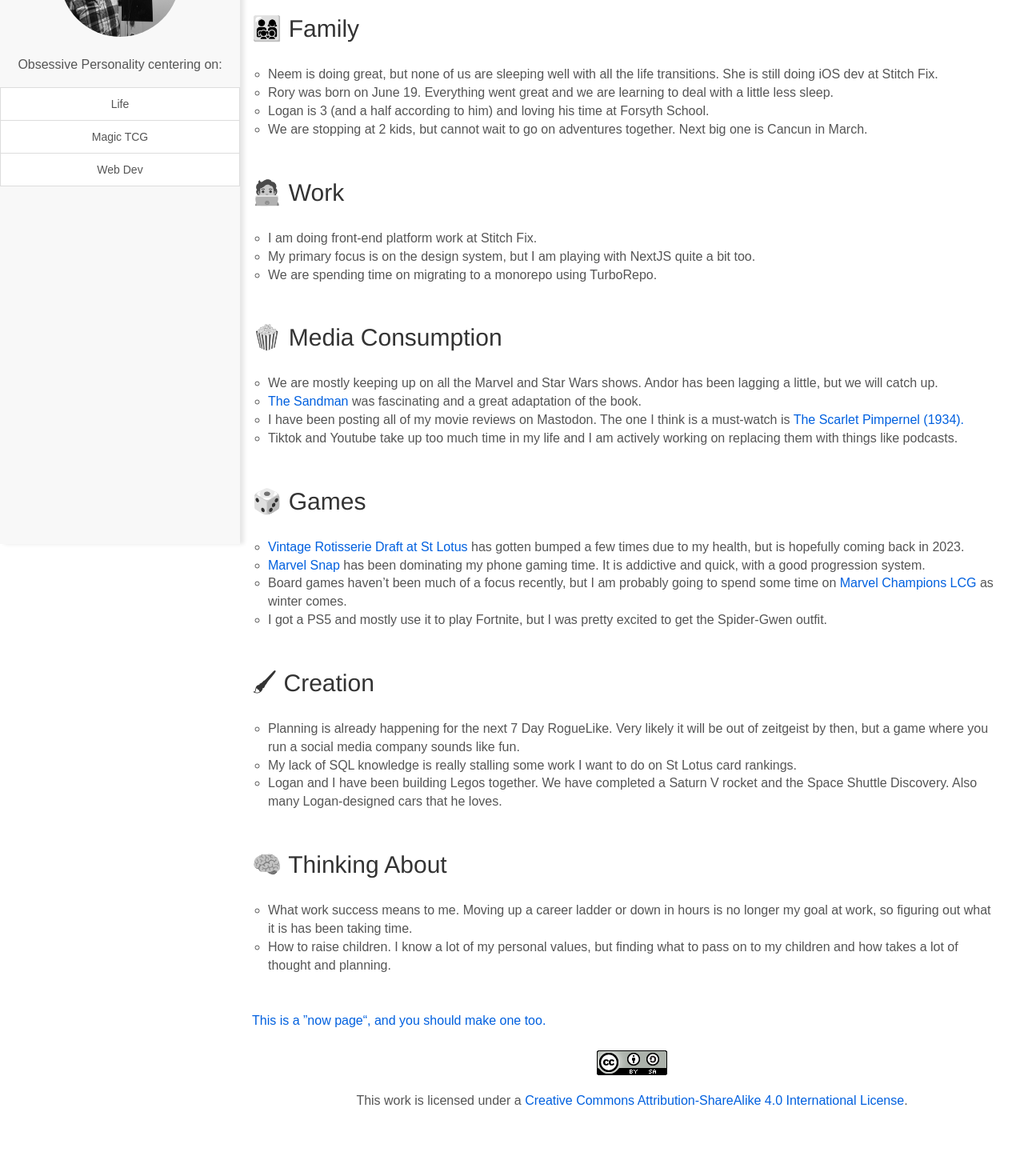
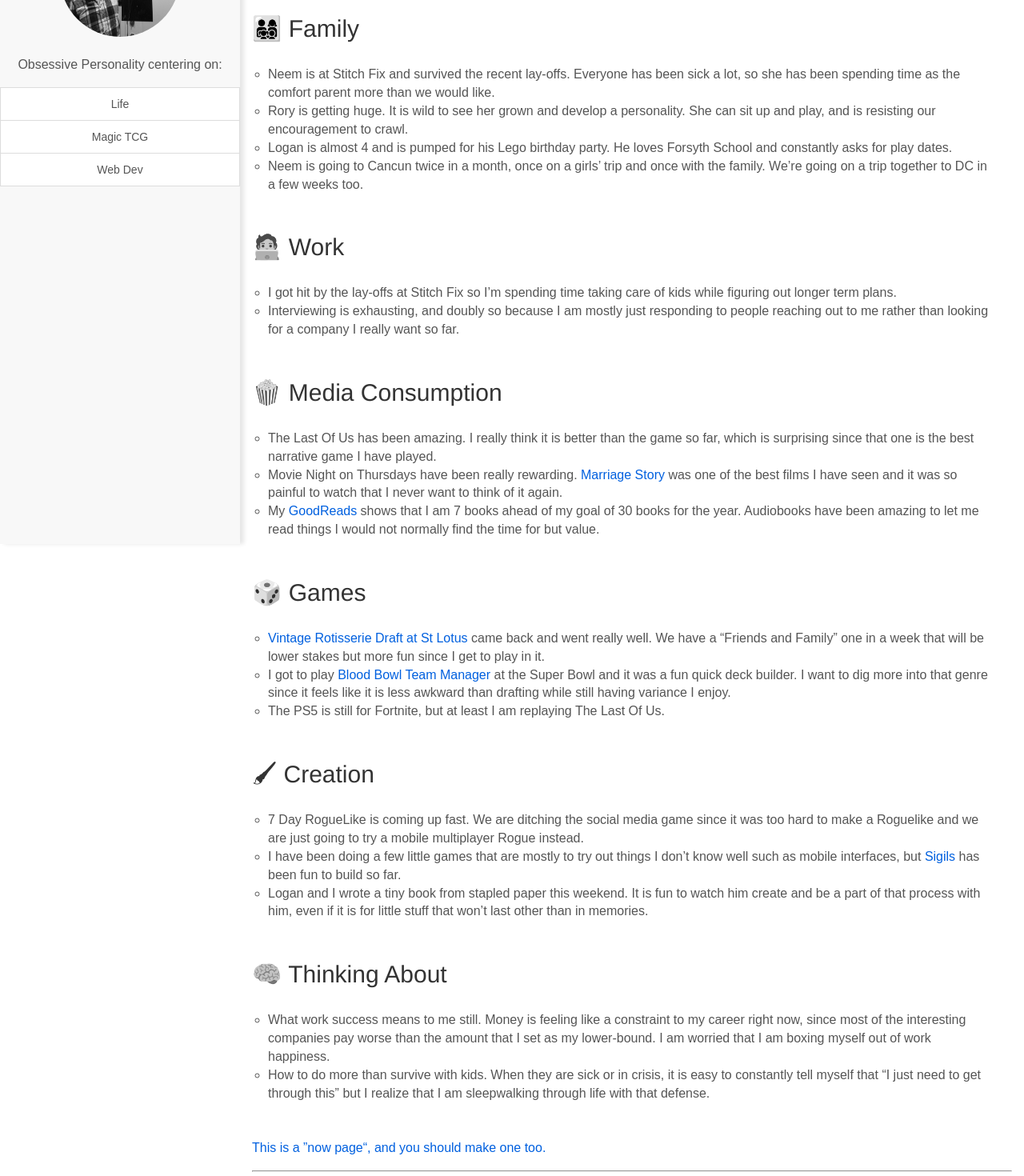
Before and after one commit to katerberg/website, a Next.js app: page /now in a window 1280 px wide. Shown: the part 120-1590 px from the top of the page at 80% size. Before the commit the page ends 1508 px from the top, so only its background shows below. Built offline with nearby package versions, Linux system fonts and the light colour scheme.

Commit message:
Updates now page

```diff
--- a/pages/now.tsx
+++ b/pages/now.tsx
@@ -1,3 +1,4 @@
+import Link from 'next/link';
 import React from 'react';
 import styles from '../styles/Now.module.scss';
 
@@ -5,9 +6,150 @@
   return (
     <>
       <h1>{'What I am up to now'}</h1>
+      <p className={styles.lastUpdated}>{'Updated 2023-02-13'}</p>
+      <section className={styles.section}>
+        <h3 className={styles.sectionHeader}>{'👨‍👩‍👧‍👦 Family'}</h3>
+        <ul className={styles.sectionContent}>
+          <li className={styles.sectionContentItem}>
+            {
+              'Neem is at Stitch Fix and survived the recent lay-offs. Everyone has been sick a lot, so she has been spending time as the comfort parent more than we would like.'
+            }
+          </li>
+          <li className={styles.sectionContentItem}>
+            {
+              'Rory is getting huge. It is wild to see her grown and develop a personality. She can sit up and play, and is resisting our encouragement to crawl.'
+            }
+          </li>
+          <li className={styles.sectionContentItem}>
+            {
+              'Logan is almost 4 and is pumped for his Lego birthday party. He loves Forsyth School and constantly asks for play dates.'
+            }
+          </li>
+          <li className={styles.sectionContentItem}>
+            {
+              'Neem is going to Cancun twice in a month, once on a girls’ trip and once with the family. We’re going on a trip together to DC in a few weeks too.'
+            }
+          </li>
+        </ul>
+      </section>
+      <section className={styles.section}>
+        <h3 className={styles.sectionHeader}>{'🧑‍💻 Work'}</h3>
+        <ul className={styles.sectionContent}>
+          <li className={styles.sectionContentItem}>
+            {
+              'I got hit by the lay-offs at Stitch Fix so I’m spending time taking care of kids while figuring out longer term plans.'
+            }
+          </li>
+          <li className={styles.sectionContentItem}>
+            {
+              'Interviewing is exhausting, and doubly so because I am mostly just responding to people reaching out to me rather than looking for a company I really want so far.'
+            }
+          </li>
+        </ul>
+      </section>
+      <section className={styles.section}>
+        <h3 className={styles.sectionHeader}>{'🍿 Media Consumption'}</h3>
+        <ul className={styles.sectionContent}>
+          <li className={styles.sectionContentItem}>
+            {
+              'The Last Of Us has been amazing. I really think it is better than the game so far, which is surprising since that one is the best narrative game I have played.'
+            }
+          </li>
+          <li className={styles.sectionContentItem}>
+            {'Movie Night on Thursdays have been really rewarding. '}
+            <a href="https://www.imdb.com/title/tt7653254/">
+              {'Marriage Story'}
+            </a>
+            {
+              ' was one of the best films I have seen and it was so painful to watch that I never want to think of it again.'
+            }
+          </li>
+          <li className={styles.sectionContentItem}>
+            {'My '}
+            <a href="https://www.goodreads.com/user/show/55606019-mark-katerberg">
+              {'GoodReads'}
+            </a>
+            {
+              ' shows that I am 7 books ahead of my goal of 30 books for the year. Audiobooks have been amazing to let me read things I would not normally find the time for but value.'
+            }
+          </li>
+        </ul>
+      </section>
+      <section className={styles.section}>
+        <h3 className={styles.sectionHeader}>{'🎲 Games'}</h3>
+        <ul className={styles.sectionContent}>
+          <li className={styles.sectionContentItem}>
+            <a href="https://stlotus.org">
+              {'Vintage Rotisserie Draft at St Lotus'}
+            </a>
+            {
+              ' came back and went really well. We have a “Friends and Family” one in a week that will be lower stakes but more fun since I get to play in it.'
+            }
+          </li>
+          <li className={styles.sectionContentItem}>
+            {'I got to play '}
+            <a href="https://boardgamegeek.com/boardgame/90137/blood-bowl-team-manager-card-game">
+              {'Blood Bowl Team Manager'}
+            </a>
+            {
+              ' at the Super Bowl and it was a fun quick deck builder. I want to dig more into that genre since it feels like it is less awkward than drafting while still having variance I enjoy.'
+            }
+          </li>
+          <li className={styles.sectionContentItem}>
+            {
+              'The PS5 is still for Fortnite, but at least I am replaying The Last Of Us.'
+            }
+          </li>
+        </ul>
+      </section>
+      <section className={styles.section}>
+        <h3 className={styles.sectionHeader}>{'🖌 Creation'}</h3>
+        <ul className={styles.sectionContent}>
+          <li className={styles.sectionContentItem}>
+            {
+              '7 Day RogueLike is coming up fast. We are ditching the social media game since it was too hard to make a Roguelike and we are just going to try a mobile multiplayer Rogue instead.'
+            }
+          </li>
+          <li className={styles.sectionContentItem}>
+            {
+              'I have been doing a few little games that are mostly to try out things I don’t know well such as mobile interfaces, but '
+            }
+            <Link href="/web-dev">{'Sigils'}</Link>
+            {' has been fun to build so far.'}
+          </li>
+          <li className={styles.sectionContentItem}>
+            {
+              'Logan and I wrote a tiny book from stapled paper this weekend. It is fun to watch him create and be a part of that process with him, even if it is for little stuff that won’t last other than in memories.'
+            }
+          </li>
+        </ul>
+      </section>
+      <section className={styles.section}>
+        <h3 className={styles.sectionHeader}>{'🧠 Thinking About'}</h3>
+        <ul className={styles.sectionContent}>
+          <li className={styles.sectionContentItem}>
+            {
+              'What work success means to me still. Money is feeling like a constraint to my career right now, since most of the interesting companies pay worse than the amount that I set as my lower-bound. I am worried that I am boxing myself out of work happiness.'
+            }
+          </li>
+          <li className={styles.sectionContentItem}>
+            {
+              'How to do more than survive with kids. When they are sick or in crisis, it is easy to constantly tell myself that “I just need to get through this” but I realize that I am sleepwalking through life with that defense.'
+            }
+          </li>
+        </ul>
+      </section>
+      <p>
+        <a href="https://nownownow.com/about">
+          {'This is a ”now page“, and you should make one too.'}
+        </a>
+      </p>
+
+      <hr />
+      <h2>{'History'}</h2>
       <p className={styles.lastUpdated}>{'Updated 2022-11-21'}</p>
       <section className={styles.section}>
-        <h2 className={styles.sectionHeader}>{'👨‍👩‍👧‍👦 Family'}</h2>
+        <h3 className={styles.sectionHeader}>{'👨‍👩‍👧‍👦 Family'}</h3>
         <ul className={styles.sectionContent}>
           <li className={styles.sectionContentItem}>
             {
@@ -32,7 +174,7 @@
         </ul>
       </section>
       <section className={styles.section}>
-        <h2 className={styles.sectionHeader}>{'🧑‍💻 Work'}</h2>
+        <h3 className={styles.sectionHeader}>{'🧑‍💻 Work'}</h3>
         <ul className={styles.sectionContent}>
           <li className={styles.sectionContentItem}>
             {'I am doing front-end platform work at Stitch Fix.'}
@@ -48,7 +190,7 @@
         </ul>
       </section>
       <section className={styles.section}>
-        <h2 className={styles.sectionHeader}>{'🍿 Media Consumption'}</h2>
+        <h3 className={styles.sectionHeader}>{'🍿 Media Consumption'}</h3>
         <ul className={styles.sectionContent}>
           <li className={styles.sectionContentItem}>
             {
@@ -75,7 +217,7 @@
         </ul>
       </section>
       <section className={styles.section}>
-        <h2 className={styles.sectionHeader}>{'🎲 Games'}</h2>
+        <h3 className={styles.sectionHeader}>{'🎲 Games'}</h3>
         <ul className={styles.sectionContent}>
           <li className={styles.sectionContentItem}>
             <a href="https://stlotus.org">
@@ -108,7 +250,7 @@
         </ul>
       </section>
       <section className={styles.section}>
-        <h2 className={styles.sectionHeader}>{'🖌 Creation'}</h2>
+        <h3 className={styles.sectionHeader}>{'🖌 Creation'}</h3>
         <ul className={styles.sectionContent}>
           <li className={styles.sectionContentItem}>
             {
@@ -128,7 +270,7 @@
         </ul>
       </section>
       <section className={styles.section}>
-        <h2 className={styles.sectionHeader}>{'🧠 Thinking About'}</h2>
+        <h3 className={styles.sectionHeader}>{'🧠 Thinking About'}</h3>
         <ul className={styles.sectionContent}>
           <li className={styles.sectionContentItem}>
             {
@@ -142,11 +284,6 @@
           </li>
         </ul>
       </section>
-      <p>
-        <a href="https://nownownow.com/about">
-          {'This is a ”now page“, and you should make one too.'}
-        </a>
-      </p>
     </>
   );
 }
--- a/styles/Now.module.scss
+++ b/styles/Now.module.scss
@@ -1,6 +1,7 @@
-h2.sectionHeader {
+h3.sectionHeader {
   -webkit-filter: grayscale(100%);
   filter: grayscale(100%);
+  font-size: 30px;
   transition: filter ease 0.2s;
   transition: -webkit-filter ease 0.2s;
 }
@@ -11,7 +12,7 @@
 
 section.section {
   &:hover {
-    > h2.sectionHeader {
+    > h3.sectionHeader {
       -webkit-filter: none;
       filter: none;
     }
```
